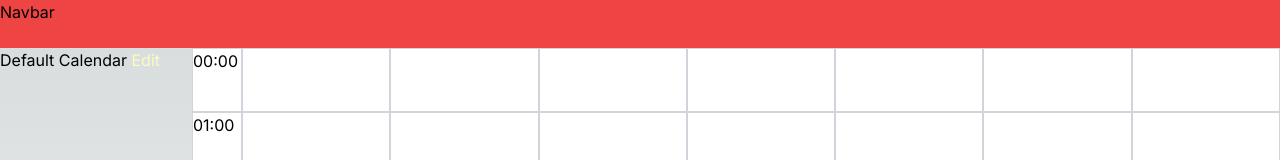
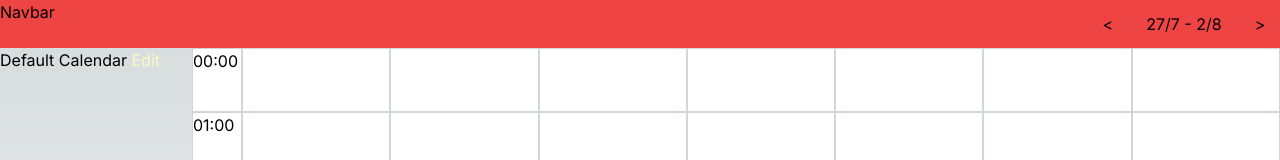
Before and after one commit to lucasduartesobreira/CalendarForge, a Next.js app: page / in a window 1280 px wide. Shown: the top 160 px of the page. Built offline with nearby package versions, Linux system fonts and the light colour scheme.

Commit message:
feat(calendars): week walker

```diff
--- a/app/page.tsx
+++ b/app/page.tsx
@@ -20,10 +20,36 @@ const Home = () => {
     setStartDate(firstDayOfTheWeek);
   }, []);
 
+  const endDate = new Date(startDate.getTime() + 7 * 24 * 60 * 60 * 1000 - 1);
   return (
     <StorageContext.Provider value={data}>
       <main className="h-full flex flex-col">
-        <div className="flex-none h-[48px] bg-red-500">Navbar</div>
+        <div className="flex-none grid grid-cols-[auto_15%] grid-rows-[100%] relative h-[48px] bg-red-500">
+          <div className="col-start-1">Navbar</div>
+          <div className="col-start-2 grid grid-rows-[100%] grid-cols-[auto] place-items-center gap-[4px] w-[100%] h-[100%]">
+            <button
+              onClick={() => {
+                setStartDate(
+                  new Date(startDate.getTime() - 7 * 24 * 60 * 60 * 1000),
+                );
+              }}
+              className="col-start-1"
+            >
+              &lt;
+            </button>{" "}
+            <div className="text-center col-start-2">{`${startDate.getDate()}/${startDate.getMonth()} - ${endDate.getDate()}/${endDate.getMonth()}`}</div>{" "}
+            <button
+              onClick={() => {
+                setStartDate(
+                  new Date(startDate.getTime() + 7 * 24 * 60 * 60 * 1000),
+                );
+              }}
+              className="col-start-3"
+            >
+              &gt;
+            </button>
+          </div>
+        </div>
         <div className="flex overflow-hidden">
           <SideBar className="w-[15%]" />
           <div className="w-[85%] max-h-[100%]">
```
